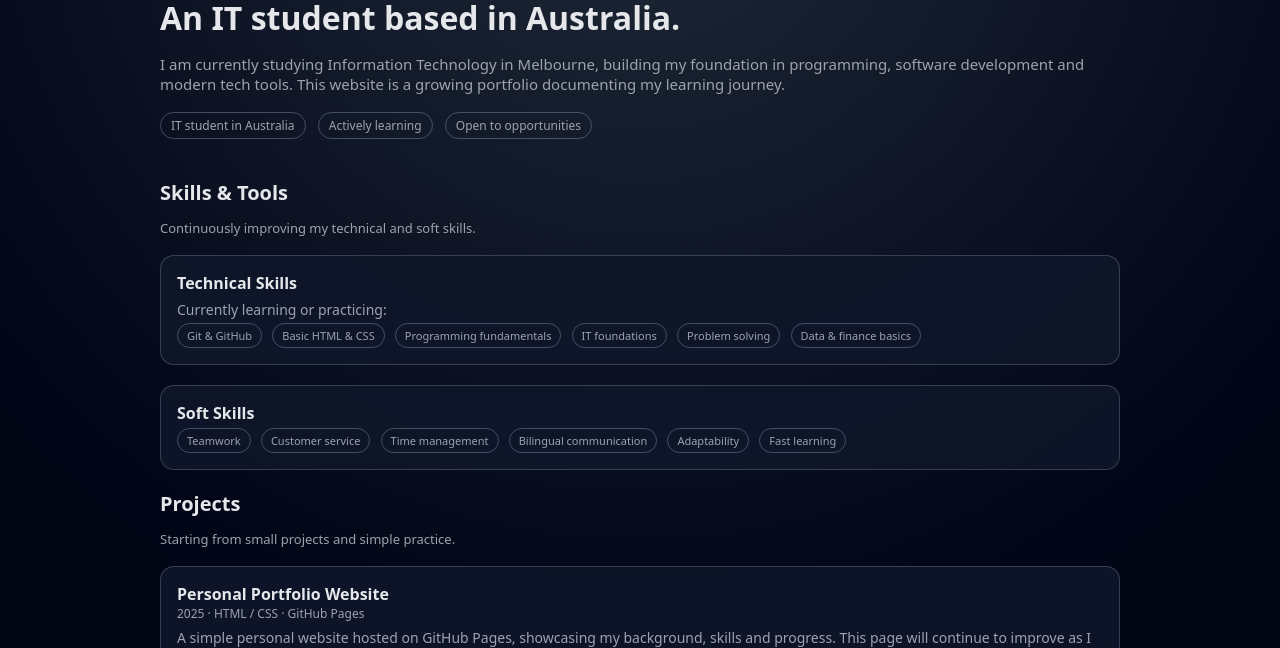
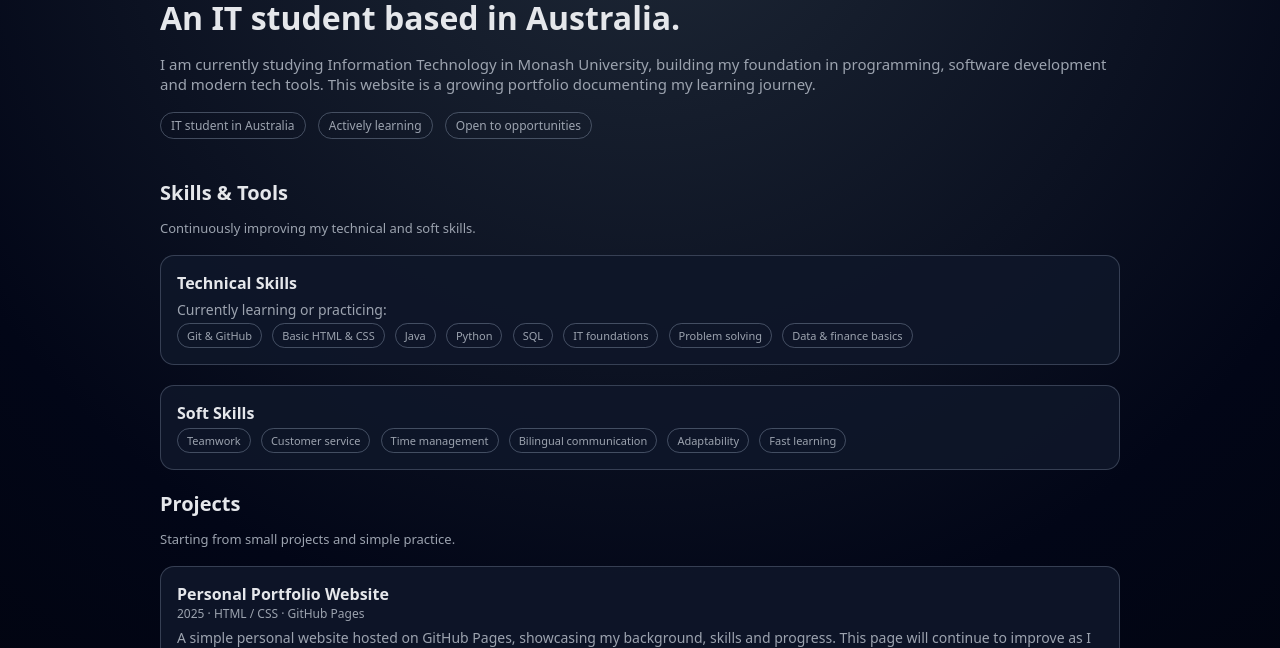
Before and after one commit to shiiyue/shiiyue.github.io, a plain HTML site: page index.html in a window 1280 px wide. Shown: the part 152-800 px from the top of the page. Drawn offline with Linux system fonts and the light colour scheme.

Commit message:
Update personal information

```diff
--- a/index.html
+++ b/index.html
@@ -183,7 +183,7 @@
                     An IT student based in Australia.
                 </h1>
                 <p class="hero-sub">
-                    I am currently studying Information Technology in Melbourne, building my foundation
+                    I am currently studying Information Technology in Monash University, building my foundation
                     in programming, software development and modern tech tools.
                     This website is a growing portfolio documenting my learning journey.
                 </p>
@@ -210,7 +210,9 @@
                     <div class="skill-list">
                         <span>Git & GitHub</span>
                         <span>Basic HTML & CSS</span>
-                        <span>Programming fundamentals</span>
+                        <span>Java</span>
+                        <span>Python</span>
+                        <span>SQL</span>
                         <span>IT foundations</span>
                         <span>Problem solving</span>
                         <span>Data & finance basics</span>
```
